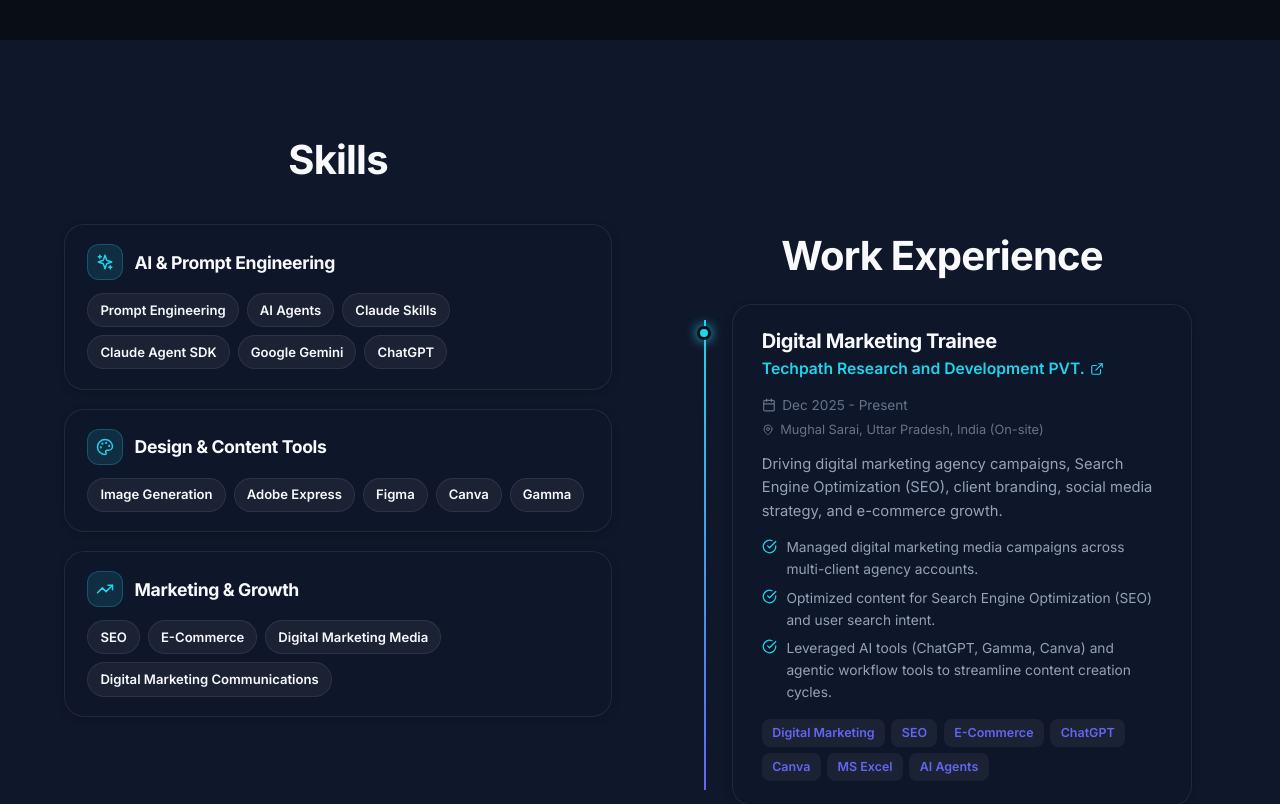
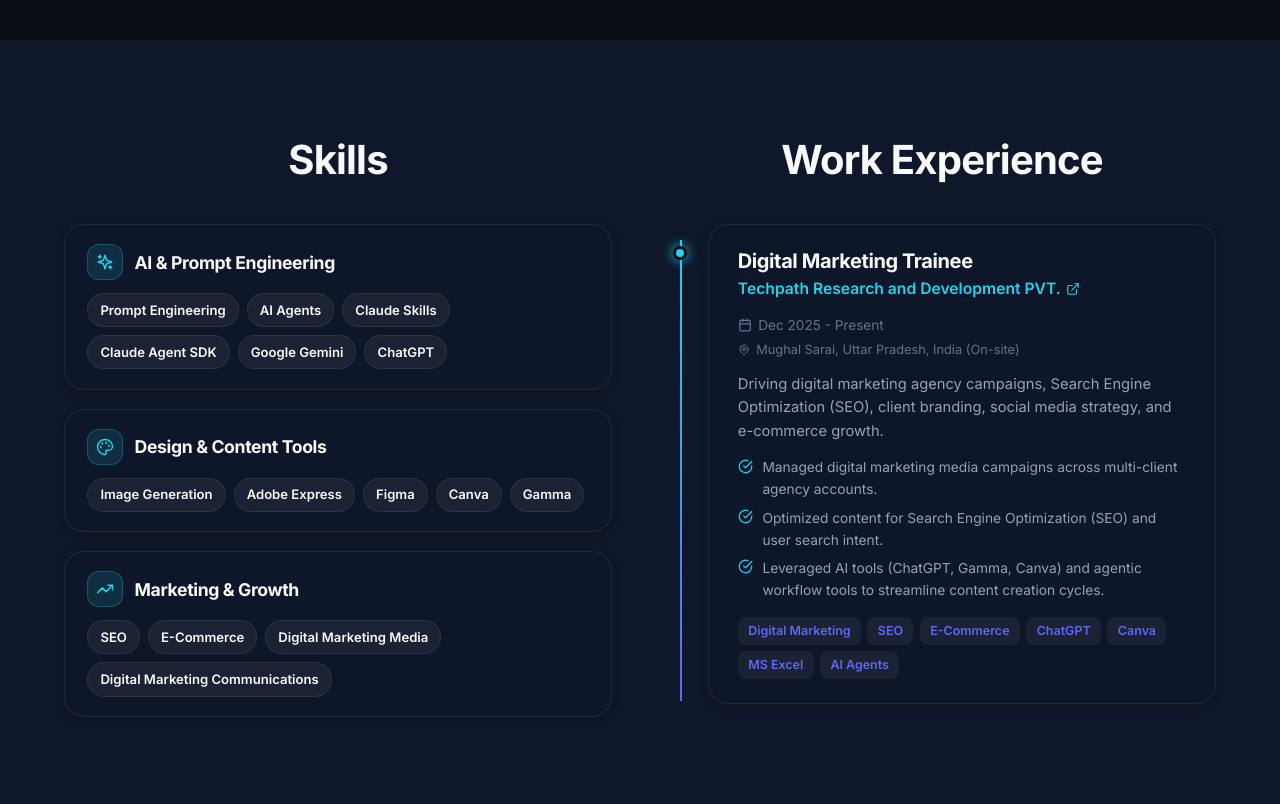
Before and after one commit to tanishka-wy/Tanishka-portfolio, a React (Vite) app: page / in a window 1280 px wide. Shown: the part 760-1564 px from the top of the page. Built offline with nearby package versions, Linux system fonts and the light colour scheme.

Commit message:
Align Skills and Work Experience title headers on exact same top line and stretch columns equally

```diff
--- a/src/components/Experience.jsx
+++ b/src/components/Experience.jsx
@@ -4,9 +4,8 @@
 
 export const WorkExperience = () => {
   return (
-    <section id="experience" className="section-padding" style={{ background: 'var(--bg-secondary)' }}>
-      <div className="container">
-        <div className="section-header" style={{ marginBottom: '1.5rem' }}>
+    <div id="experience" style={{ height: '100%', display: 'flex', flexDirection: 'column', overflow: 'visible' }}>
+      <div className="section-header" style={{ textAlign: 'left', marginBottom: '1.5rem' }}>
         <h2 className="section-title">Work Experience</h2>
       </div>
 
@@ -16,7 +15,8 @@
         paddingLeft: '2.5rem',
         display: 'flex',
         flexDirection: 'column',
-          gap: '1.8rem'
+        gap: '1.8rem',
+        flex: 1
       }}>
         {/* Vertical Connecting Line */}
         <div style={{
@@ -52,7 +52,9 @@
                 padding: '1.5rem 1.8rem',
                 display: 'flex',
                 flexDirection: 'column',
-                gap: '0.8rem'
+                gap: '0.8rem',
+                flex: 1,
+                justifyContent: 'space-between'
               }}
             >
               {/* Header */}
@@ -150,7 +152,6 @@
         ))}
       </div>
     </div>
-  </section>
   );
 };
 
--- a/src/components/Skills.jsx
+++ b/src/components/Skills.jsx
@@ -19,7 +19,9 @@
       <div style={{
         display: 'flex',
         flexDirection: 'column',
-        gap: '1.2rem'
+        gap: '1.2rem',
+        flex: 1,
+        justifyContent: 'space-between'
       }}>
         {skillsCategoriesData.map((category) => {
           const IconComponent = iconMap[category.icon] || Sparkles;
```
Lines whose indentation alone changed are shown as unchanged.
